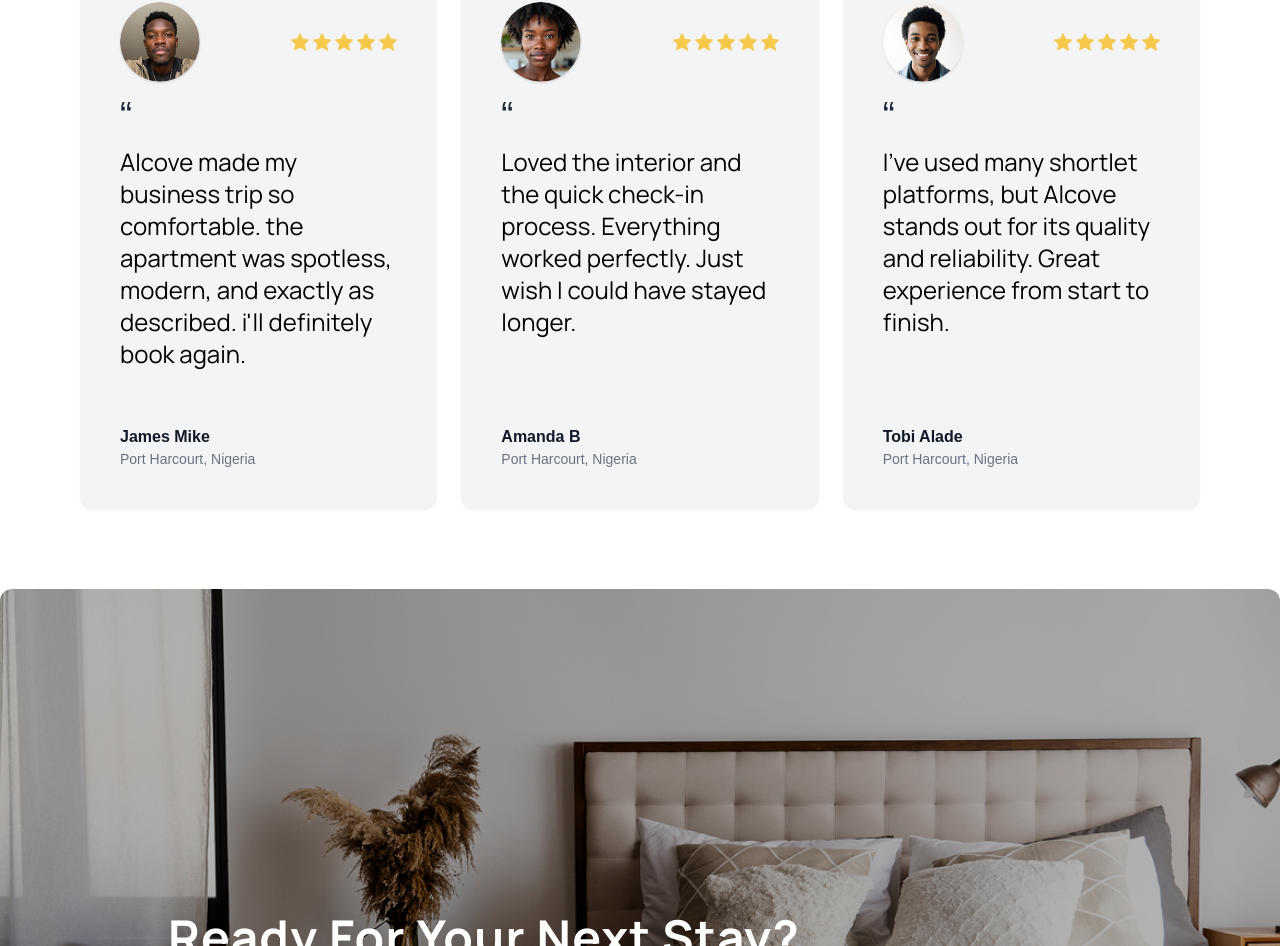
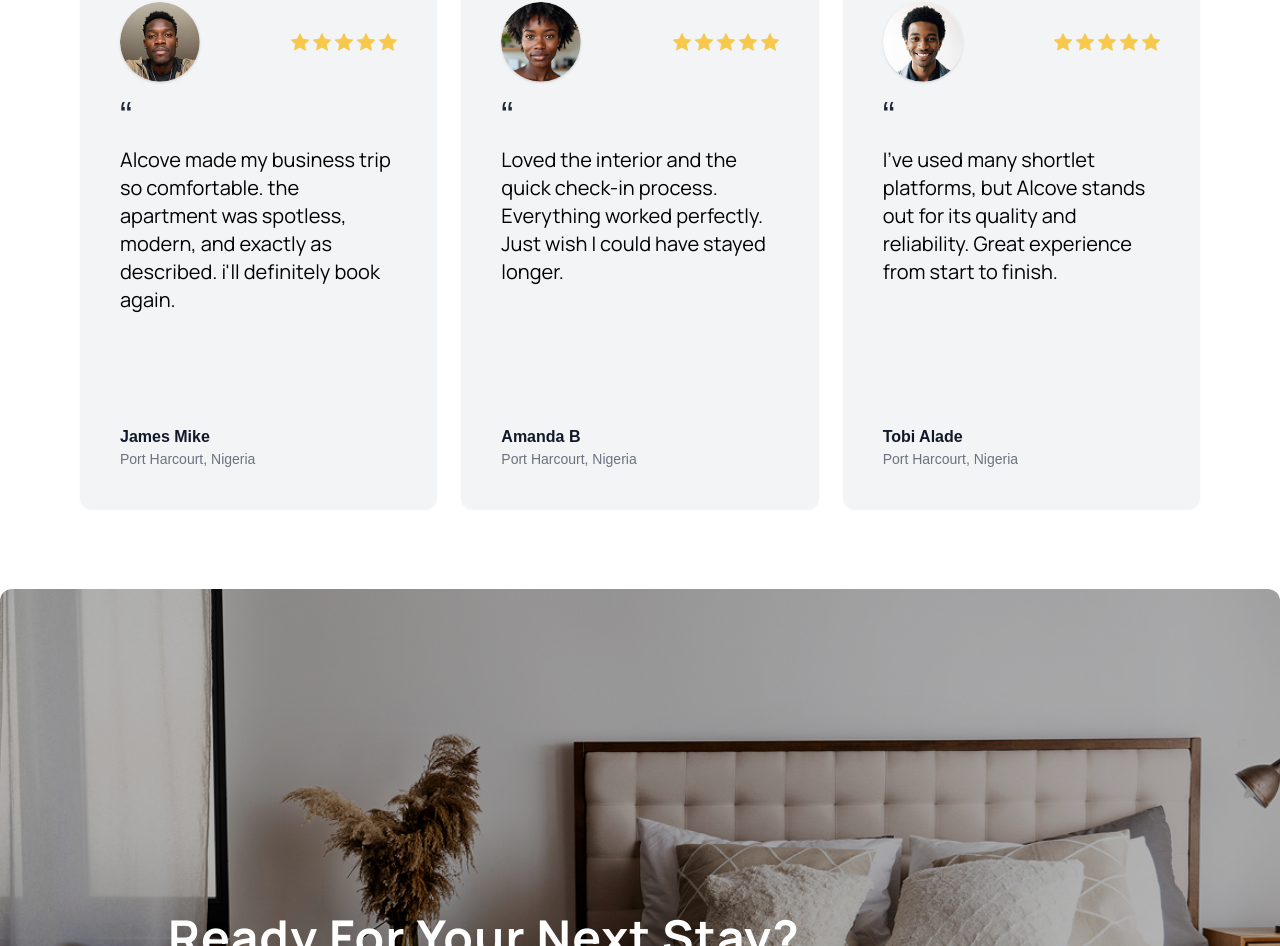
Before and after one commit to Godswill-joel/alcove, a React (Vite) app: page / in a window 1280 px wide. Shown: the part 3125-4071 px from the top of the page. Built offline with nearby package versions, Linux system fonts and the light colour scheme.

Commit message:
fix: adjust bottom positioning in CallToAction and standardize text size in Testimonials for improved layout consistency

```diff
--- a/src/components/CallAction.jsx
+++ b/src/components/CallAction.jsx
@@ -56,7 +56,7 @@ export default function CallToAction({
                 </div>
             </div>
 
-            <div className="absolute left-1/2 transform -translate-x-1/2 bottom-12 sm:left-16 sm:translate-x-0 sm:bottom-14 md:left-24 md:bottom-16 z-10 ">
+            <div className="absolute left-1/2 transform -translate-x-1/2 bottom-12 sm:left-16 sm:translate-x-0 sm:bottom-14 md:left-24 md:bottom-10 z-10 ">
 
                 <Link
                     to="/apartments"
--- a/src/components/home/Testimony.jsx
+++ b/src/components/home/Testimony.jsx
@@ -146,7 +146,7 @@ export default function Testimonials() {
                             <div className="text-4xl leading-none text-gray-800 mb-3">“</div>
 
                             <p
-                                className="text-xl sm:text-2xl text-[#000000] leading-relaxed mb-6 flex-1"
+                                className="text-xl sm:text-xl text-[#000000] leading-relaxed mb-6 flex-1"
                                 style={{ fontFamily: "Manrope" }}
                             >
                                 {t.text}
```
